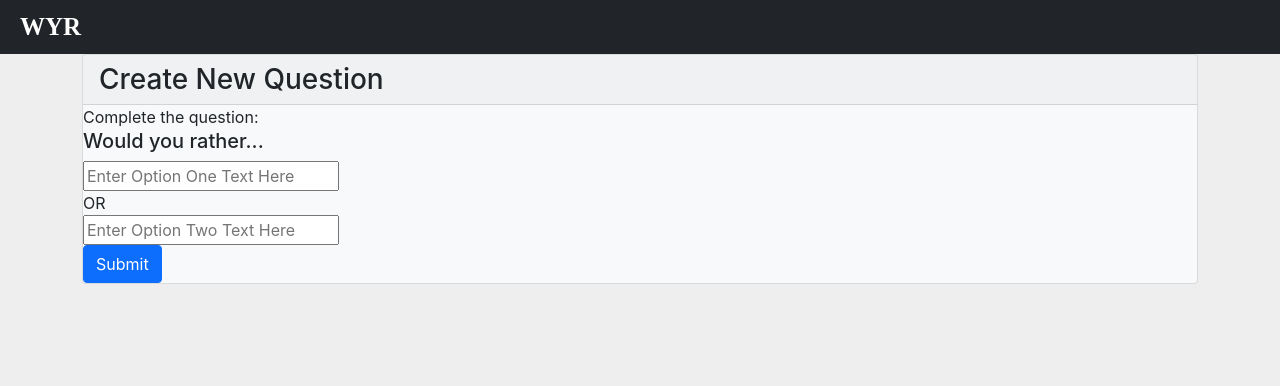
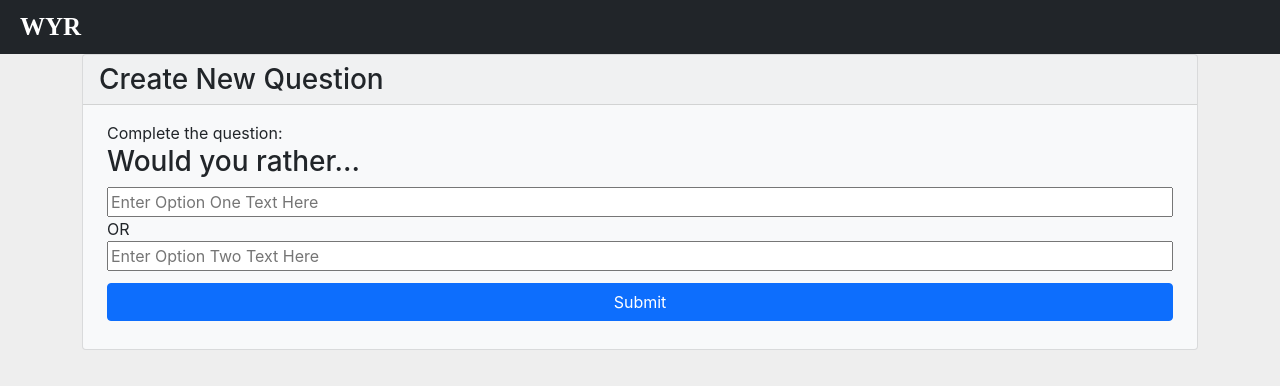
Before and after one commit to dsypien/would-your-rather, a React (Create React App) app: page /question in a window 1280 px wide. Shown: the top 386 px of the page. Built offline with nearby package versions, Linux system fonts and the light colour scheme; a web font is replaced by a local one.

Commit message:
added some styling to questions component, fixed save user answer

```diff
--- a/src/actions/users.js
+++ b/src/actions/users.js
@@ -2,10 +2,12 @@ import { _saveQuestionAnswer } from "../utils/_DATA"
 export const RECEIVE_USERS = 'RECEIVE_USERS'
 export const SAVE_USER_ANSWER = 'SAVE_USER_ANSWER'
 
-function saveUserAnswer(users) {
+function saveUserAnswer(authedUser, qid, answer) {
    return {
       type: SAVE_USER_ANSWER,
-      users,
+      authedUser,
+      qid,
+      answer,
    }
 }
 
@@ -19,7 +21,7 @@ export function handleSaveUserAnswer(qid, answer) {
          answer})
             .then(() => {
                const { users } = getState()
-               dispatch(saveUserAnswer(users))
+               dispatch(saveUserAnswer(authedUser, qid, answer))
             })
    }
 }
--- a/src/components/NewQuestion.js
+++ b/src/components/NewQuestion.js
@@ -21,12 +21,15 @@ function NewQuestion (props) {
       <div className="card bg-light mb-3">
          <form onSubmit={(e) => handleSubmit(e)}>
             <h3 className="card-header">Create New Question</h3>
+            <div className="card-body">
                <div>Complete the question:</div>
-            <h5>Would you rather...</h5>
+               <h3 className="card-title">Would you rather...</h3>
+               <div>
                   <input type="text"
                          value={option1}
                          onChange={ (e) => setOption1(e.target.value) }
                          placeholder="Enter Option One Text Here" />
+                  </div>
                <div>OR</div>
                <div>
                   <input type="text"
@@ -35,6 +38,7 @@ function NewQuestion (props) {
                         placeholder="Enter Option Two Text Here" />
                </div>
                <Button type="submit">Submit</Button>
+            </div>
          </form>
       </div>
    )
--- a/src/components/Poll.js
+++ b/src/components/Poll.js
@@ -20,7 +20,7 @@ export default function Poll(props) {
                <div className=" avatar-container">
                   <img alt="avatar" className="avatar-lg" src={users[question.author].avatarURL} />
                </div>
-               <div className="poll-body">
+               <div className="card-body">
                   <h3 className="card-title">Would you rather...</h3>
                   <p className="card-text"> {question.optionOne.text} <b>or</b> {question.optionTwo.text} </p>
                   <Button onClick={(e) => viewPoll(e)}>View Poll</Button>
--- a/src/components/PollDetails.js
+++ b/src/components/PollDetails.js
@@ -28,7 +28,7 @@ function PollDetails (props) {
                <div className=" avatar-container">
                   <img alt="avatar" className="avatar-lg" src={users[question.author].avatarURL} />
                </div>
-               <div className="poll-body">
+               <div className="card-body">
                   {pollBody}
                </div>
             </div>
--- a/src/components/PollDetailsQuestion.js
+++ b/src/components/PollDetailsQuestion.js
@@ -24,7 +24,7 @@ function PollDetailsQuestion (props) {
    }
 
    return (
-      <form onSubmit={handleSubmit}>
+   <form onSubmit={handleSubmit}>
          <h3 className="card-title">Would you rather...</h3>
          <div>
             { radios.map( radio => (
--- a/src/index.css
+++ b/src/index.css
@@ -83,9 +83,22 @@ code {
   margin: 12px;
 }
 
-.poll-body {
+.card-body {
   margin: 0 8px;
   flex-grow: 1;
+}
+
+.card-body label {
+  padding: 2px 8px;
+}
+
+.card-body button {
+  width: 100%;
+  margin: 12px 0px;
+}
+
+.card-body input[type=text] {
+  width: 100%;
 }
 
 .float-right {
@@ -96,21 +109,12 @@ code {
   float: left;
 }
 
-.poll-body label {
-  padding: 2px 8px;
-}
-
 .poll-option {
   padding: 8px 24px;
 }
 
 .poll-option-text {
   font-weight: 700;
-}
-
-.poll-body button {
-  width: 66%;
-  margin: 12px 0px;
 }
 
 .user-choice {
--- a/src/reducers/users.js
+++ b/src/reducers/users.js
@@ -8,12 +8,15 @@ export default function users(state = {}, action){
             ...action.users
          }
       case SAVE_USER_ANSWER:
-         let answers = state[action.userId].answers
-         answers[action.questionId] = action.answer
+         let answers = state[action.authedUser].answers
+         answers[action.qid] = action.answer
 
          return {
             ...state,
-            users,
+            [action.authedUser] : {
+               ...state[action.authedUser],
+               answers: answers
+            }
          }
       default:
          return state
```
Lines whose indentation alone changed are shown as unchanged.
